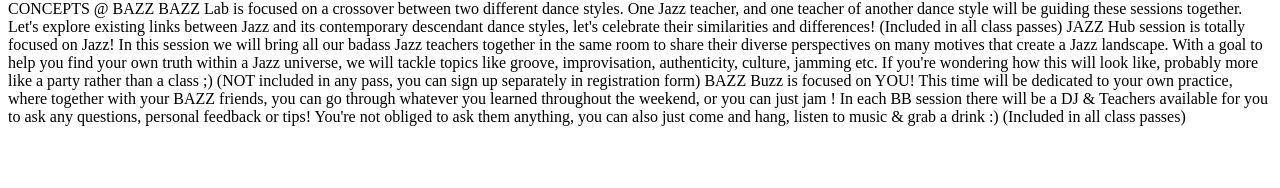
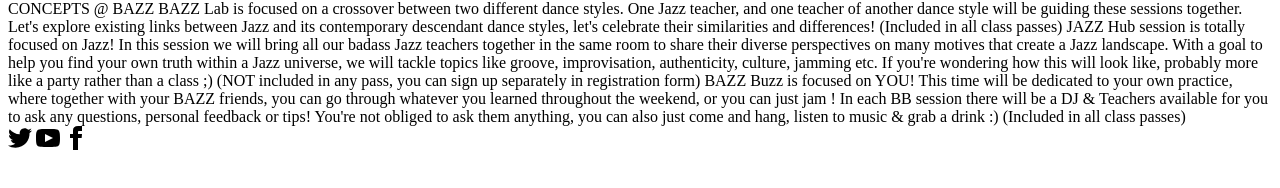
Before and after one commit to dsmits/bazz2023-svelte, a SvelteKit app: page / in a window 1280 px wide. Shown: the part 450-638 px from the top of the page. Built offline with nearby package versions, Linux system fonts and the light colour scheme.

Commit message:
Added footer

```diff
--- a/src/routes/+page.svelte
+++ b/src/routes/+page.svelte
@@ -3,6 +3,7 @@
     import Levels from './Levels.svelte';
     import { base } from "$app/paths";
     import Concepts from "./Concepts.svelte";
+    import Footer from "./Footer.svelte";
 </script>
 
 <div class="hero min-h-screen" style="background-image: url({base}/save-the-date.png);">
@@ -18,3 +19,5 @@
 <div>
     <Concepts/>
 </div>
+
+<Footer/>
--- a/src/routes/Footer.svelte
+++ b/src/routes/Footer.svelte
@@ -0,0 +1,8 @@
+<footer class="footer items-center p-4 bg-neutral text-neutral-content">
+       <div class="grid-flow-col gap-4 md:place-self-center md:justify-self-end">
+        <a><svg xmlns="http://www.w3.org/2000/svg" width="24" height="24" viewBox="0 0 24 24" class="fill-current"><path d="M24 4.557c-.883.392-1.832.656-2.828.775 1.017-.609 1.798-1.574 2.165-2.724-.951.564-2.005.974-3.127 1.195-.897-.957-2.178-1.555-3.594-1.555-3.179 0-5.515 2.966-4.797 6.045-4.091-.205-7.719-2.165-10.148-5.144-1.29 2.213-.669 5.108 1.523 6.574-.806-.026-1.566-.247-2.229-.616-.054 2.281 1.581 4.415 3.949 4.89-.693.188-1.452.232-2.224.084.626 1.956 2.444 3.379 4.6 3.419-2.07 1.623-4.678 2.348-7.29 2.04 2.179 1.397 4.768 2.212 7.548 2.212 9.142 0 14.307-7.721 13.995-14.646.962-.695 1.797-1.562 2.457-2.549z"></path></svg>
+        </a>
+        <a><svg xmlns="http://www.w3.org/2000/svg" width="24" height="24" viewBox="0 0 24 24" class="fill-current"><path d="M19.615 3.184c-3.604-.246-11.631-.245-15.23 0-3.897.266-4.356 2.62-4.385 8.816.029 6.185.484 8.549 4.385 8.816 3.6.245 11.626.246 15.23 0 3.897-.266 4.356-2.62 4.385-8.816-.029-6.185-.484-8.549-4.385-8.816zm-10.615 12.816v-8l8 3.993-8 4.007z"></path></svg></a>
+        <a><svg xmlns="http://www.w3.org/2000/svg" width="24" height="24" viewBox="0 0 24 24" class="fill-current"><path d="M9 8h-3v4h3v12h5v-12h3.642l.358-4h-4v-1.667c0-.955.192-1.333 1.115-1.333h2.885v-5h-3.808c-3.596 0-5.192 1.583-5.192 4.615v3.385z"></path></svg></a>
+    </div>
+</footer>
```
